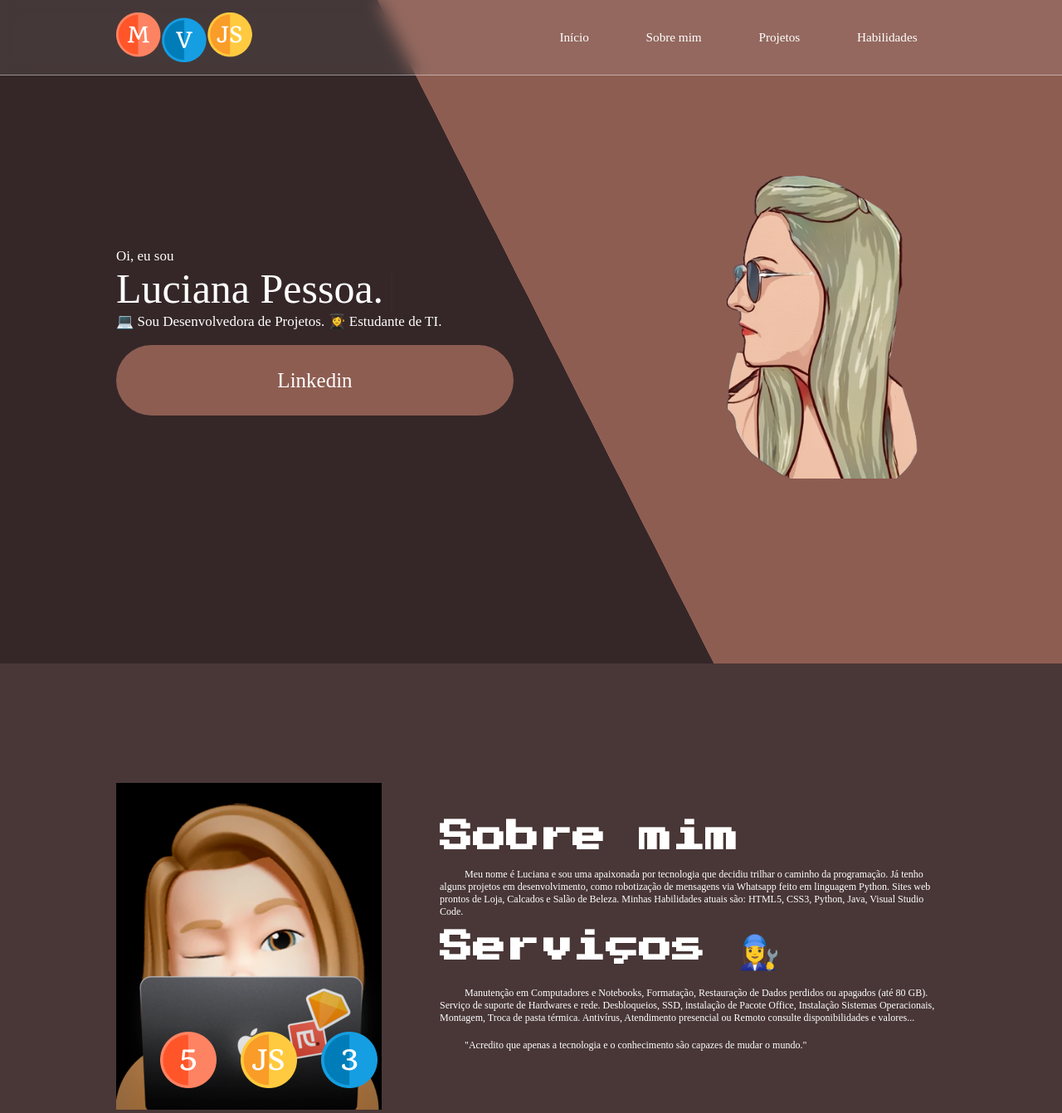
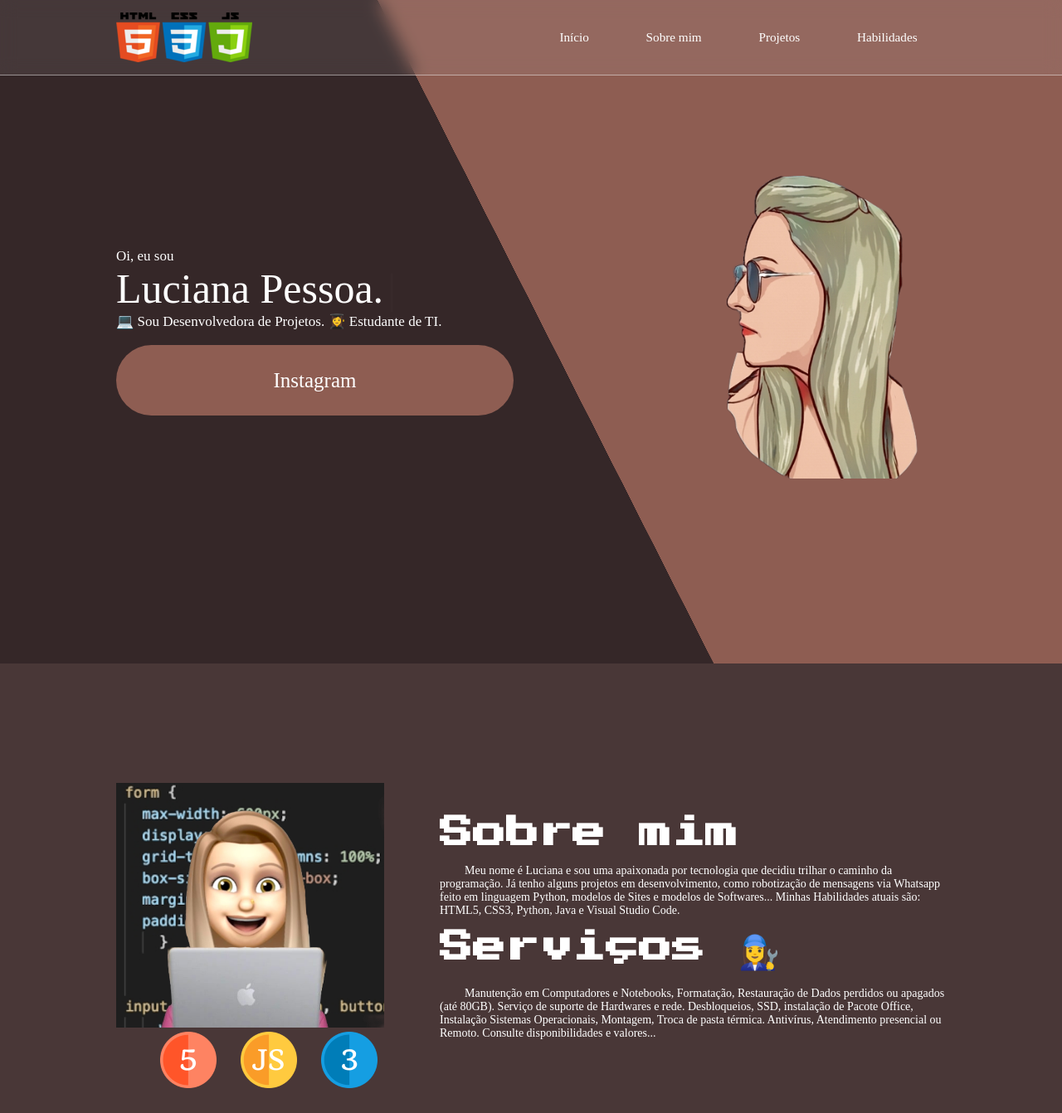
Before and after one commit to Luciana-Pessoa/portifolio001, a plain HTML site: page index.html in a window 1280 px wide. Shown: the top 1342 px of the page at 83% size. Drawn offline with nearby package versions, Linux system fonts and the light colour scheme; a web font is replaced by a local one.

Commit message:
logo nova

```diff
--- a/assets/css/sobre-mim.css
+++ b/assets/css/sobre-mim.css
@@ -81,7 +81,7 @@ h2 {
 
 .sobre-mim p {
     text-indent: 30px;
-    font-size: 12px;
+    font-size: 14px;
     max-width: 609.25px;
     color: white;
 }
--- a/index.html
+++ b/index.html
@@ -44,7 +44,7 @@
           <div class="barra-conteiner centralizador">
             <div class="logo esquerda">
               <a href="index-2.html"
-                ><img src="assets/img/logo.png" alt="logo"
+                ><img src="assets/img/logo-transparent-png-745973 (1).png164x.png" alt="logo"
               /></a>
             </div>
             <nav class="direita">
@@ -79,10 +79,10 @@
                 <br />
                 <div class="linkedin">
                   <a
-                    href="#"
+                    href="https://www.instagram.com/eulucianapp/"
                     target="_blank"
                     class="link"
-                    >Linkedin</a
+                    >Instagram</a
                   >
                 </div>
               </div>
@@ -106,7 +106,7 @@
             <div class="avatar">
               <img
                 class="desenho-bg"
-                src="assets/img/F1 (1) (1).png320.png"
+                src="assets/img/avatatcomfundo preto.png"
                 alt="avatar"
               />
               <div class="circulo-conteiner">
@@ -131,19 +131,21 @@
               <h2>Sobre mim </h2>
               <br />
               <p>
-                Meu nome é Luciana e sou uma apaixonada por tecnologia que decidiu trilhar o caminho da programação. Já tenho alguns projetos em desenvolvimento, como robotização de mensagens via Whatsapp feito em linguagem Python. Sites web prontos de Loja, Calcados e Salão de Beleza. Minhas Habilidades atuais são: HTML5, CSS3, Python, Java, Visual Studio Code.
-                <br />
-                <br />
-                <div class="sobre-mim">
-                  <h2>Serviços 👩‍🔧 </h2>
-                    <br />
-              <p>Manutenção em Computadores e Notebooks, Formatação, Restauração de Dados perdidos ou apagados (até 80 GB). Serviço de suporte de Hardwares e rede. Desbloqueios, SSD, instalação de Pacote Office, Instalação Sistemas Operacionais, Montagem, Troca de pasta térmica. Antivírus, Atendimento presencial ou Remoto consulte disponibilidades e valores...</p>
+                Meu nome é Luciana e sou uma apaixonada por tecnologia que decidiu trilhar o caminho da programação. Já tenho alguns projetos em desenvolvimento, como robotização de mensagens via Whatsapp feito em linguagem Python, modelos de Sites e modelos de Softwares... Minhas Habilidades atuais são: HTML5, CSS3, Python, Java e Visual Studio Code.
+              <br />
+              <br />
+              <div class="sobre-mim">
+              <h2>Serviços 👩‍🔧
+
+              </h2>
+              <br />
+              <p>Manutenção em Computadores e Notebooks, Formatação, Restauração de Dados perdidos ou apagados (até 80GB). Serviço de suporte de Hardwares e rede. Desbloqueios, SSD, instalação de Pacote Office, Instalação Sistemas Operacionais, Montagem, Troca de pasta térmica. Antivírus, Atendimento presencial ou Remoto. Consulte disponibilidades e valores...
+
+              </p>
 
               </p>
               <br />
-              <p>
-                "Acredito que apenas a tecnologia e o conhecimento são capazes de mudar o mundo."
-              </p>
+
             </div>
           </div>
         </div>
```
Also changed, not shown: assets/img/avatatcomfundo preto.png (added), assets/img/logo-transparent-png-745973 (1).png164x.png (added), assets/img/logohtml.jpg164x60.jpg (added).
